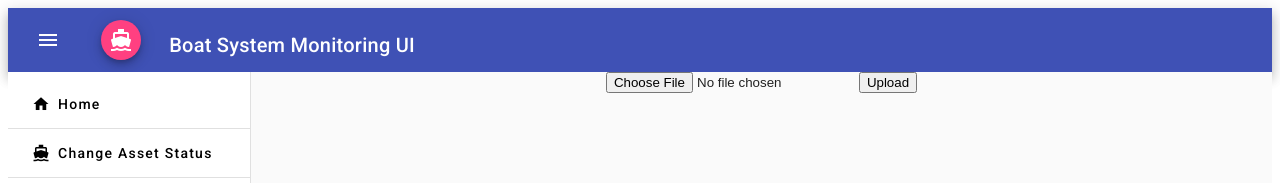
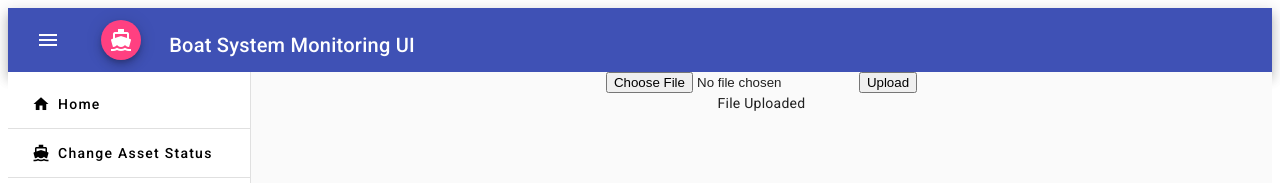
Before and after one commit to revathisekar19/schedulepro, an Angular app: page /sinex-serial-number in a window 1280 px wide. Both pictures are taken after a click on the button "Upload". Shown: the top 183 px of the page. Built offline with nearby package versions, Linux system fonts and the light colour scheme.

Commit message:
Added Progress loader on api call

```diff
--- a/src/app/sinex-serial-numbers/sinex-serial-numbers.component.html
+++ b/src/app/sinex-serial-numbers/sinex-serial-numbers.component.html
@@ -1,4 +1,4 @@
 
 <input type="file"  accept="text/csv" [(ngModel)]="selectedFile">
 <button (click)="uploadFile()">Upload</button>
-<p *ngIf="errorMessage" class="error-message">{{ errorMessage }}</p>
+<p *ngIf="message" class="error-message">{{ message }}</p>
--- a/src/app/sinex-serial-numbers/sinex-serial-numbers.component.ts
+++ b/src/app/sinex-serial-numbers/sinex-serial-numbers.component.ts
@@ -7,12 +7,8 @@ import { Component } from '@angular/core';
 })
 export class SinexSerialNumbersComponent {
   selectedFile: File | null = null;
-  errorMessage: string | null = null;
+  message: string | null = null;
   uploadFile() {
-    if (this.selectedFile) {
-      if (this.selectedFile.type !== 'text/csv') {
-        this.errorMessage = 'Only CSV files are allowed.';
-      }
-    }
+    this.message = 'File Uploaded';
   }
 }
```
